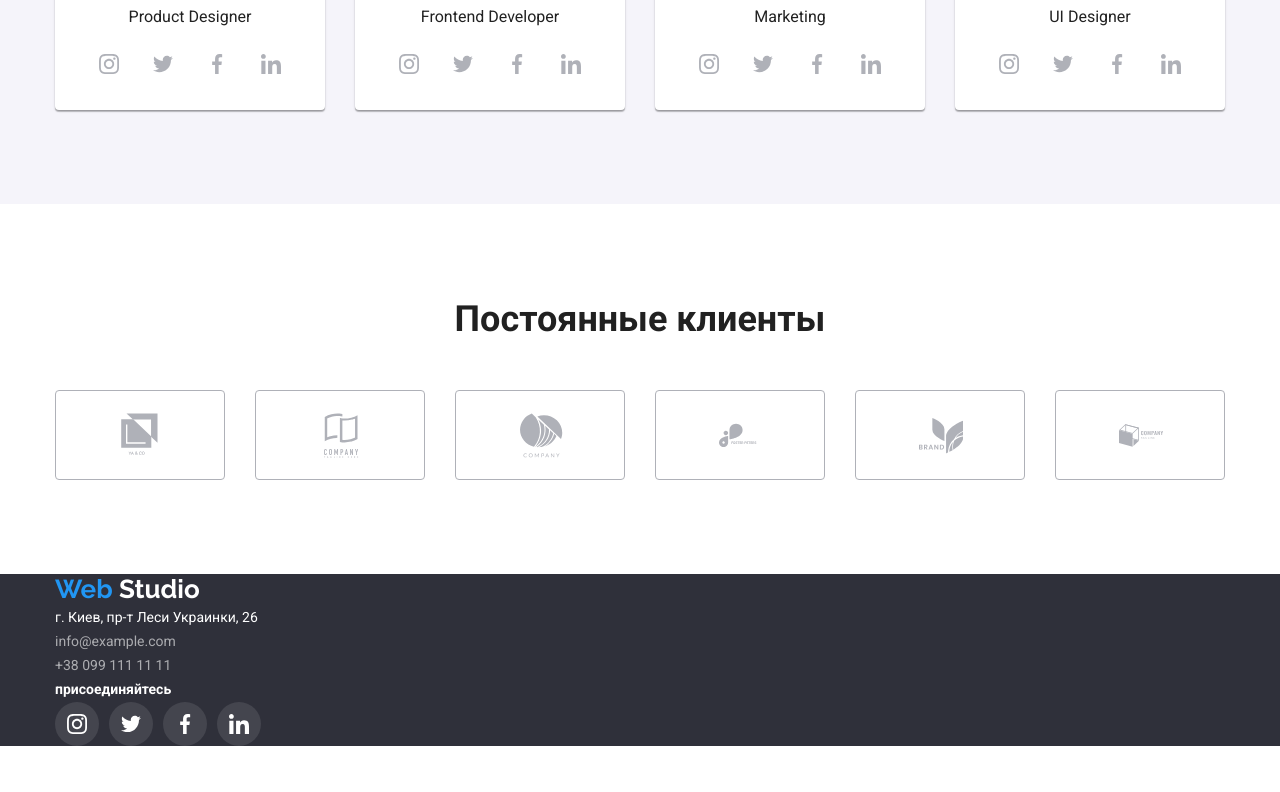
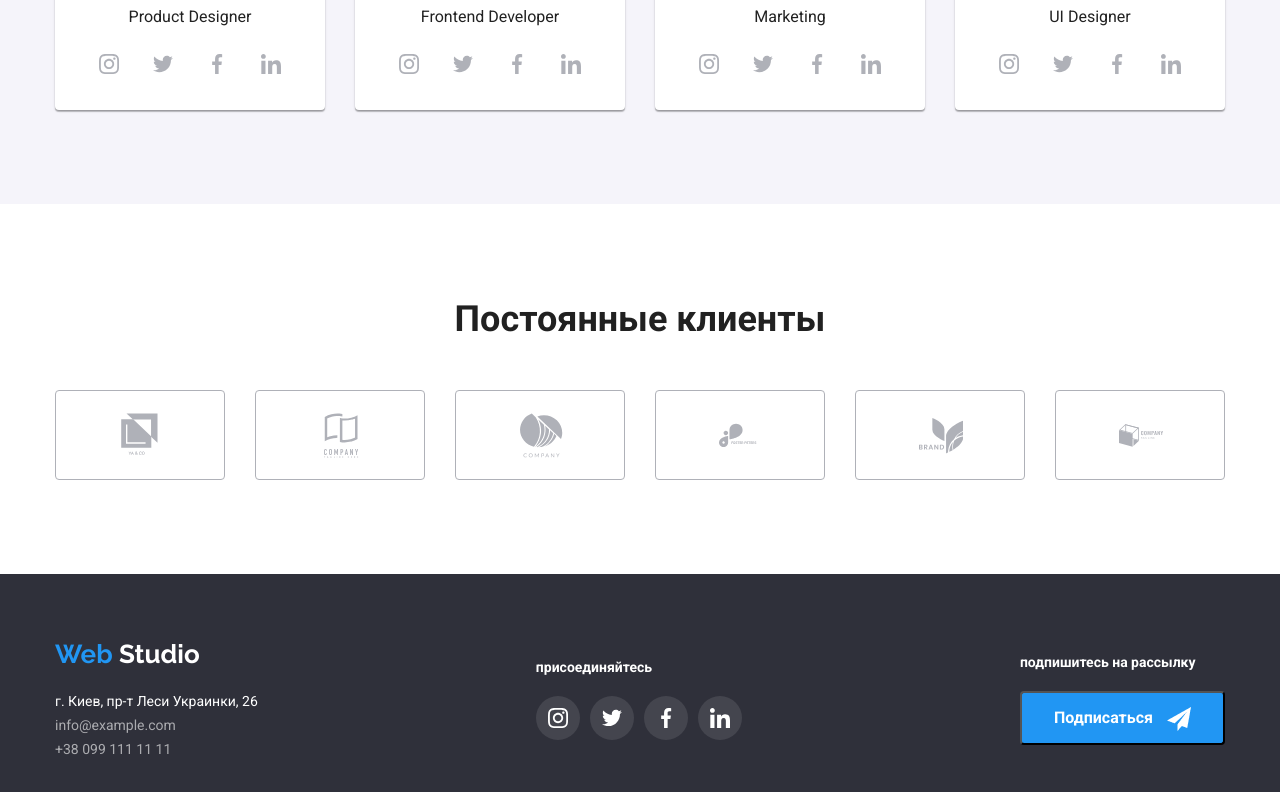
Before and after one commit to AleksandrRedko/homework4, a plain HTML site: page index.html in a window 1280 px wide. Shown: the part 2223-3015 px from the top of the page. Before the commit the page ends 2969 px from the top, so only its background shows below. Drawn offline with nearby package versions, Linux system fonts and the light colour scheme.

Commit message:
homework4_compled

```diff
--- a/css/styles.css
+++ b/css/styles.css
@@ -62,6 +62,10 @@ body {
 }
 .logo .logo-white {
   color: var(--primery-white-color);
+}
+.logo-footer {
+  display: block;
+  margin-bottom: 20px;
 }
 /* утилиты */
 
@@ -442,11 +446,20 @@ a {
   background-color: var(--background-footer);
   color: var(--footer-text-color);
 }
+
+.container-footer {
+  display: flex;
+  justify-content: space-between;
+  align-items: center;
+  height: 252px;
+}
 .footer .white {
+  display: block;
   color: var(--primery-white-color);
   font-weight: 700;
   font-size: 14px;
   line-height: 1.14;
+  margin-bottom: 20px;
 }
 .footer .accent {
   color: var(--primery-white-color);
@@ -482,3 +495,16 @@ a {
 .network-footer > li:hover {
   background-color: var(--accent-color);
 }
+.button-footer::after {
+  display: inline-flex;
+  vertical-align: middle;
+
+  content: "";
+
+  width: 24px;
+  height: 24px;
+  background-size: contain;
+  background-image: url(../images/icon-send.png);
+
+  margin-left: 10px;
+}
--- a/index.html
+++ b/index.html
@@ -414,8 +414,9 @@
     </main>
     <!-- footer -->
     <footer class="footer">
-      <div class="container">
-        <a href="" class="logo"
+      <div class="container container-footer">
+        <div>
+          <a href="" class="logo logo-footer"
             ><span class="logo-accent">Web</span>
             <span class="logo-white">Studio</span></a
           >
@@ -425,6 +426,8 @@
             <br />
             +38 099 111 11 11
           </address>
+        </div>
+        <div>
           <b class="white">присоединяйтесь</b>
           <ul class="network-footer">
             <li>
@@ -457,6 +460,17 @@
             </li>
           </ul>
         </div>
+        <div>
+          <ul>
+            <li><b class="white">подпишитесь на рассылку</b></li>
+            <li>
+              <button type="button" class="primery button-footer">
+                Подписаться
+              </button>
+            </li>
+          </ul>
+        </div>
+      </div>
     </footer>
   </body>
 </html>
```
Also changed, not shown: portfolio.html (+8 -0 lines), images/icon-send.png (added). Lines whose indentation alone changed are shown as unchanged.
